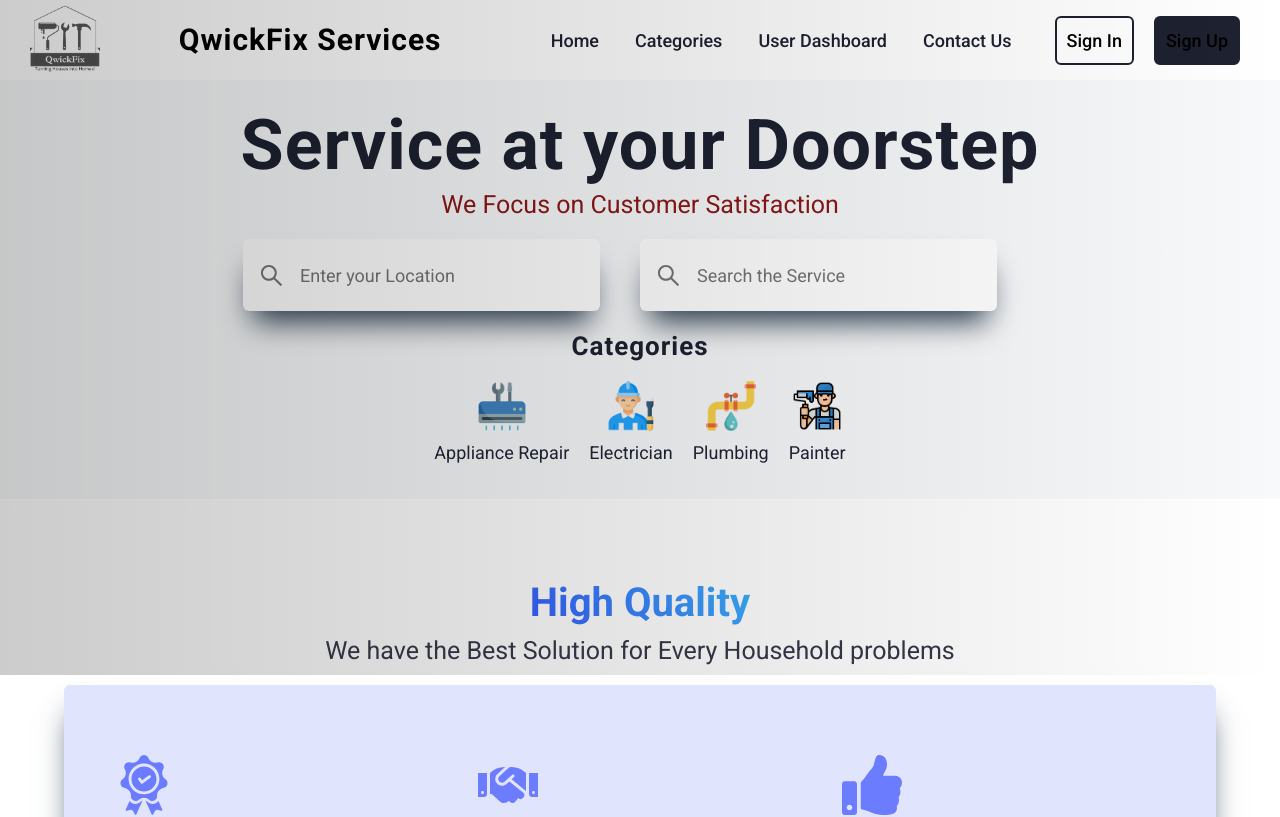
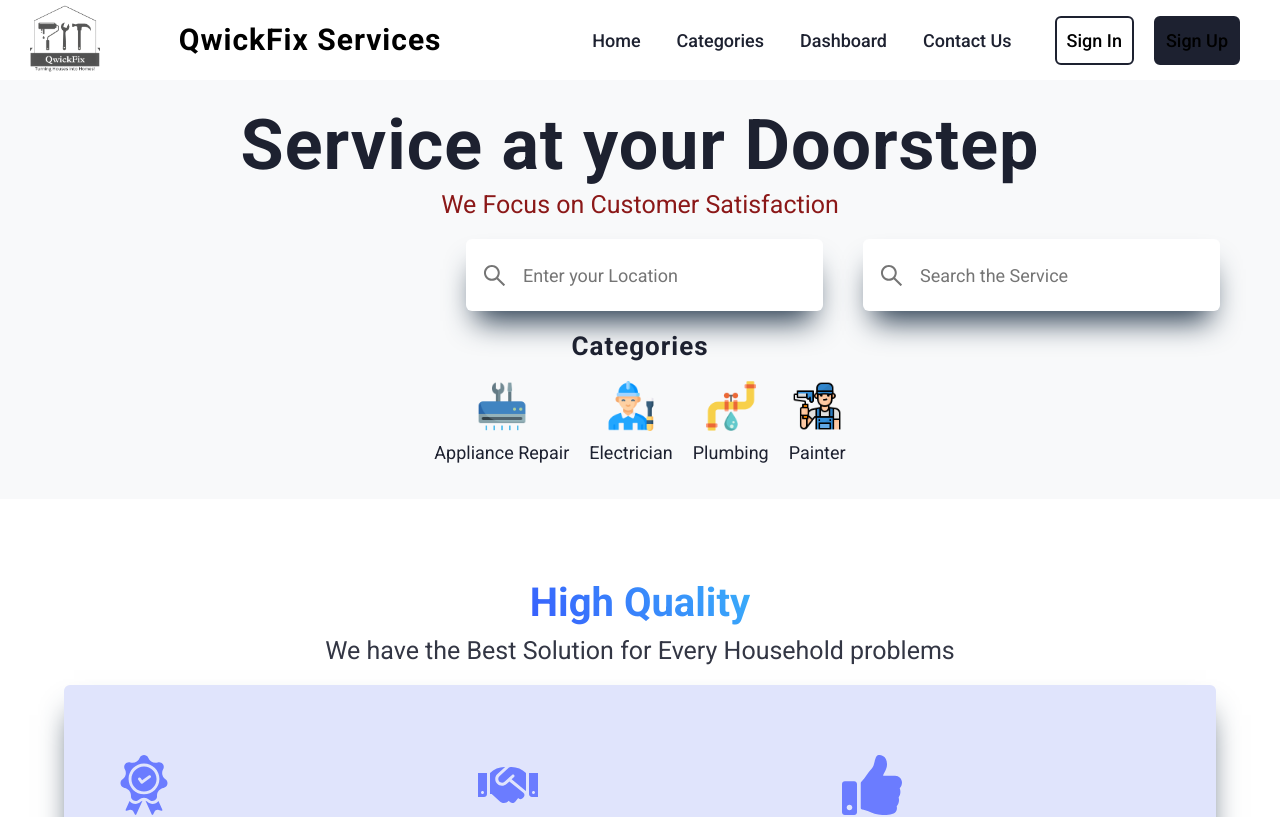
Before and after one commit to sanjanastyles/QF, a React (Create React App) app: page / in a window 1280 px wide. Shown: the top 817 px of the page. Built offline with nearby package versions, Linux system fonts and the light colour scheme.

Commit message:
fix(navbar): admin navbar

```diff
--- a/src/FrontEnd/App.js
+++ b/src/FrontEnd/App.js
@@ -8,7 +8,7 @@ import './App.css'
 function App() {
   return (
     // <Router>
-    <div className='app'>
+    <div>
 
       <Navbar />
       <ScrollToTop />
--- a/src/FrontEnd/components/navbar/Navbar.jsx
+++ b/src/FrontEnd/components/navbar/Navbar.jsx
@@ -42,26 +42,29 @@ export const Navbar = () => {
           <p><Link to="/">Home</Link></p>
           <p><Link to="/Categories">Categories</Link></p>
           {userData.isServiceman === "C" && <p><Link to="/RegisterAsProfessional">Register As Professional</Link></p>}
-          {getCookie('userId') && <p><Link to="/orders">Your orders</Link></p>}
+          {getCookie('userId') && userData.type !== "admin" ? <p><Link to="/orders">Your orders</Link></p> : null}
 
           <p>
-            {userData.role === "A" ? (
+
+
+            {userData.type === "admin" ? (
               <Link to="/admin-dashboard">Admin Dashboard</Link>
-            ) : userData.isServiceman === "P" ? (
-              <Link to="/dashboard">Professional Dashboard</Link>
             ) : (
-              <Link to="/under-construction">User Dashboard</Link>)}
+              <Link to="/dashboard">Dashboard</Link>
+            )}
+
+
           </p>
-          <p><Link to="/ContactUs">Contact Us</Link></p>
+          {userData.type !== "admin" && <p><Link to="/ContactUs">Contact Us</Link></p>}
         </div>
       </div>
 
       <div className={navbarStyles.navbar_sign}>
         <p className={navbarStyles.signIn}>
-          {userData.name ? userData.name : <Link to="/SignIn">Sign in</Link>}
+          {userData.name || userData.fullName ? userData.name ?? userData.fullName : <Link to="/SignIn">Sign in</Link>}
         </p>
         <p className={navbarStyles.logout}>
-          {userData.name ? (
+          {userData.name || userData.fullName ? (
             <p onClick={handleLogout}>Logout</p>
           ) : (
             <Link to="/SignUp">Sign up</Link>
--- a/src/FrontEnd/components/navbar/navbar.module.css
+++ b/src/FrontEnd/components/navbar/navbar.module.css
@@ -4,7 +4,7 @@
   align-items: center;
   padding: 1rem 3rem;
   height: 80px;
-z-index: 999;
+  z-index: 99999;
 }
 
 .navbar_links {
@@ -58,12 +58,15 @@ z-index: 999;
   border-radius: var(--border-radius);
   transition-duration: 0.3s;
 }
+
 .logout {
   background-color: var(--primary-color);
 }
+
 .logout p {
   color: white;
 }
+
 .signIn:hover {
   background-color: var(--primary-color);
   color: white;
@@ -107,6 +110,7 @@ z-index: 999;
   cursor: pointer;
   border-radius: var(--border-radius);
 }
+
 .navbar_menu_container button {
   color: var(--primary-color);
   background: white;
@@ -195,6 +199,7 @@ z-index: 999;
   .navbar {
     padding: 2rem;
   }
+
   .navbar p {
     font-size: 2.5rem;
     margin: 4rem 2rem;
@@ -212,6 +217,7 @@ z-index: 999;
   .navbar_menu_container_links_sign {
     display: block;
   }
+
   .logout p {
     margin: 0;
     border: 2px solid var(--primary-color);
--- a/src/FrontEnd/container/header/Header.module.css
+++ b/src/FrontEnd/container/header/Header.module.css
@@ -1,7 +1,6 @@
 .container {
   background-color: #f8f9fa;
   padding: 20px;
-  z-index: 9998;
 }
 
 .title {
@@ -20,7 +19,7 @@
 }
 
 .gradient {
-  position: absolute;
+  /* position: absolute; */
   width: 100%;
   height: 100%;
   background: linear-gradient(90deg, rgba(0, 0, 0, 0.2) 0%, rgba(0, 0, 0, 0) 100%);
```
